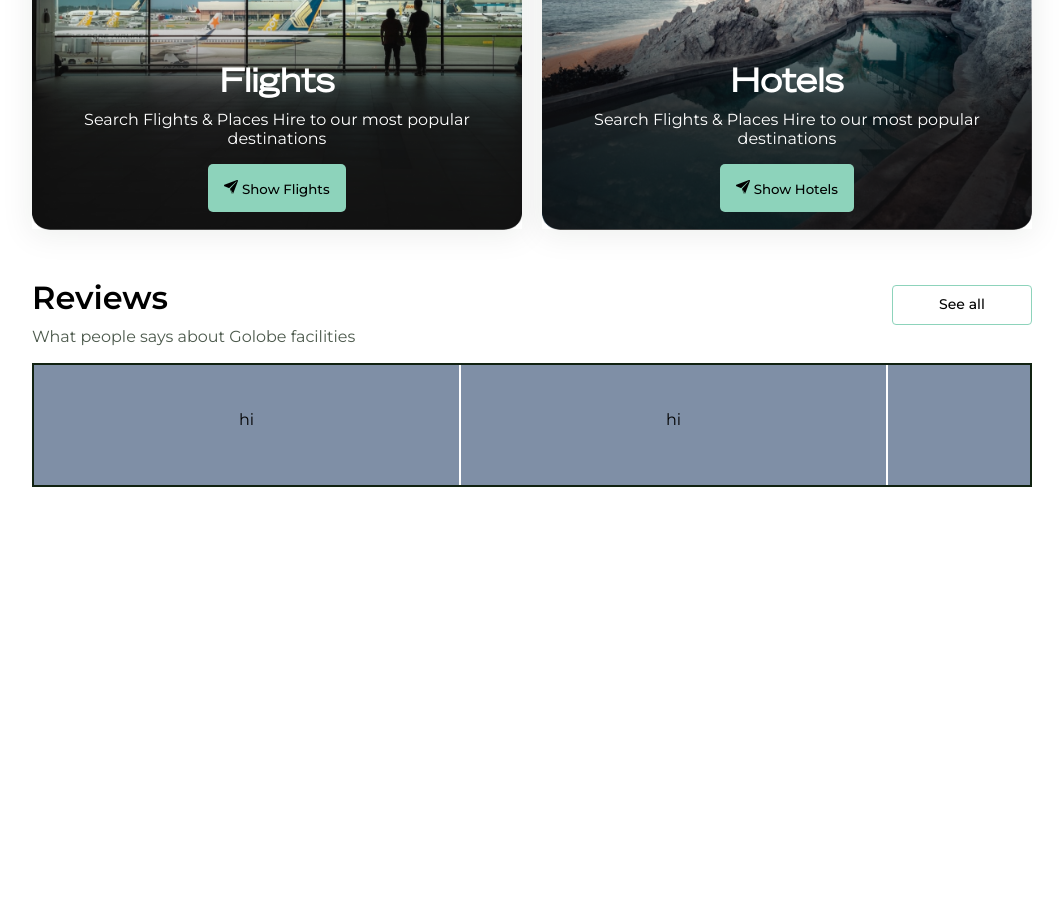
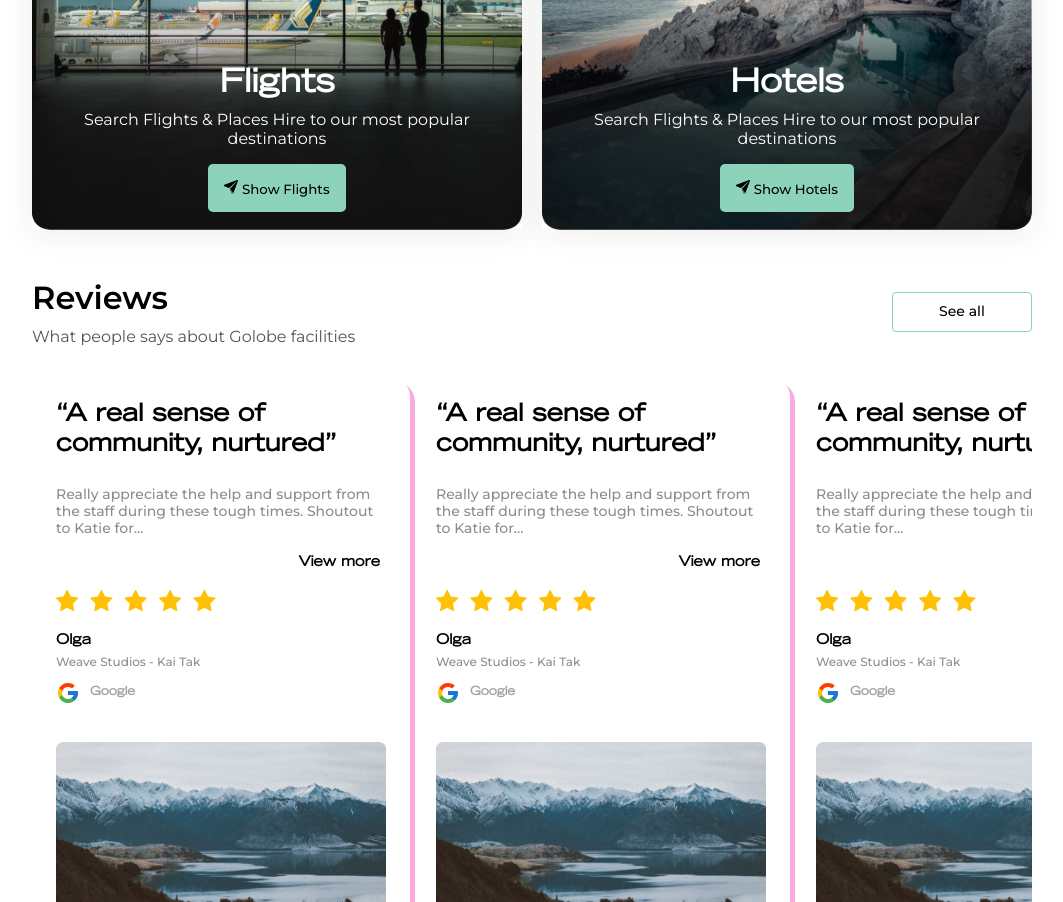
Before and after one commit to Anushastha/Intern_Anu, a plain HTML site: page htmlCodes/landing.html in a window 1280 px wide. Shown: the part 1604-2506 px from the top of the page, without its empty margins (96-1159 px from the left). Before the commit the page ends 2091 px from the top, so only its background shows below. Drawn offline with Linux system fonts and the light colour scheme.

Commit message:
part two

```diff
--- a/cssCodes/landing.css
+++ b/cssCodes/landing.css
@@ -169,19 +169,24 @@ body {
   height: 48px;
   border: none;
   cursor: pointer;
+  display: flex;
+  margin-top: 10px;
 }
-.plane-button-two span,
-.stays-button-two span {
+.plane-button-two p,
+.stays-button-two p {
   font-family: "Montserrat", sans-serif;
   font-size: 16px;
   font-weight: 600;
   letter-spacing: 0em;
   margin-left: 10px;
+  margin-top: 0;
+  margin-bottom: 0;
 }
 .vl {
   border-left: 1.5px solid #d7e2ee;
   height: 50px;
   margin-left: 10px;
+  margin-right: 10px;
 }
 .options {
   padding: 30px;
@@ -329,6 +334,7 @@ body {
 }
 .sub-heading p {
   margin-top: 10px;
+  margin-bottom: 30px;
 }
 .sub-heading {
   font-size: 16px;
@@ -447,7 +453,6 @@ body {
   height: 100%;
   width: 490px;
   box-shadow: rgba(17, 34, 17, 0.08) 0px 4px 30px 1px;
-
 }
 .grad {
   position: absolute;
@@ -470,16 +475,20 @@ body {
   padding: 50px;
   z-index: 1;
 }
-.flights-info h1, .hotels-info h1,.flights-info p, .hotels-info p{
+.flights-info h1,
+.hotels-info h1,
+.flights-info p,
+.hotels-info p {
   margin-bottom: 6px;
   margin-top: 0;
   text-align: center;
 }
-.flights-info h1, .hotels-info h1{
+.flights-info h1,
+.hotels-info h1 {
   font-family: myFont, sans-serif;
   font-weight: 700;
 }
-.review-section{
+.review-section {
   position: absolute;
   top: 1850px;
   width: 1000px;
@@ -509,20 +518,102 @@ body {
   line-height: 17px;
   letter-spacing: 0em;
 }
-.reviews{
-  max-height: 120px;
-  border: 2px solid #112211;
-  display:flex;
+.reviews {
+  max-height: 525px;
+  display: flex;
   overflow-x: auto;
 }
-.reviews::-webkit-scrollbar{
+.reviews::-webkit-scrollbar {
   width: 0;
 }
-.reviewOne{
+.reviewSection {
+  min-width: 330px;
+  height: 525px;
+  box-shadow: rgba(240, 46, 170, 0.4) 5px 5px;
+  margin-right: 2px;
+  padding: 24px;
+  border-radius: 20px;
+}
+.review-heading {
+  font-family: myFont, sans-serif;
+  font-size: 24px;
+  font-weight: 700;
+  line-height: 30px;
+  letter-spacing: 0em;
+  text-align: left;
+}
+.des {
+  margin-top: 25px;
+  font-size: 14px;
+  font-weight: 500;
+  line-height: 17px;
+  letter-spacing: 0em;
+  text-align: left;
+  color: #112211;
+  opacity: 50%;
+}
+.view-more {
+  text-align: right;
+}
+.view-more-button {
+  font-family: myFont, sans-serif;
+  background-color: transparent;
+  border: none;
+  font-size: 14px;
+  font-weight: 700;
+  line-height: 18px;
+  letter-spacing: 0em;
+  margin-top: 16px;
+  margin-bottom: 16px;
+}
+.reviewOne {
   min-width: 425px;
   height: 584px;
-  line-height: 110px;
+  line-height: 584px;
   text-align: center;
   background-color: #7f8fa6;
   margin-right: 2px;
 }
+.star {
+  display: flex;
+  justify-content: flex-start;
+  gap: 12px;
+  margin-bottom: 16px;
+}
+.checked {
+  color: #ffc107;
+  font-size: 24px;
+}
+.details {
+  text-align: left;
+}
+.details span {
+  font-family: myFont, sans-serif;
+  font-size: 14px;
+  font-weight: 700;
+  line-height: 18px;
+  letter-spacing: 0em;
+}
+.details p {
+  font-size: 12px;
+  font-weight: 500;
+  line-height: 15px;
+  letter-spacing: 0em;
+  color: #112211;
+  opacity: 50%;
+  margin-top: 4px;
+}
+.google-logo {
+  display: flex;
+  gap: 10px;
+  margin-bottom: 30px;
+}
+.google-logo p {
+  font-family: myFont, sans-serif;
+  font-size: 12px;
+  font-weight: 700;
+  line-height: 15px;
+  letter-spacing: 0em;
+  color: #112211;
+  opacity: 40%;
+}
--- a/htmlCodes/landing.html
+++ b/htmlCodes/landing.html
@@ -12,6 +12,10 @@
     <link
       rel="stylesheet"
       href="https://cdnjs.cloudflare.com/ajax/libs/font-awesome/6.0.0-beta3/css/all.min.css"
+    />
+    <link
+      rel="stylesheet"
+      href="https://cdnjs.cloudflare.com/ajax/libs/font-awesome/4.7.0/css/font-awesome.min.css"
     />
     <link rel="stylesheet" type="text/css" href="/cssCodes/landing.css" />
   </head>
@@ -69,14 +73,14 @@
             <div class="flights">
               <button class="plane-button-two">
                 <img src="/images/airplane_black.svg" alt="airplane icon" />
-                <span>Flights</span>
+                <p>Flights</p>
               </button>
             </div>
             <div class="vl"></div>
             <div class="stays">
               <button class="stays-button-two">
                 <img src="/images/bed_black.svg" alt="bed icon" />
-                <span>Stays</span>
+                <p>Stays</p>
               </button>
             </div>
           </div>
@@ -383,23 +387,121 @@
             </div>
           </div>
           <div class="reviews">
-            <div class="reviewOne">
-              <div>hi</div>
-            </div>
-            <div class="reviewOne">
-              <div>hi
+            <div class="reviewSection">
+              <div class="review-heading">
+                <span>“A real sense of community, nurtured”</span>
+              </div>
+              <div class="review-detail">
+                <div class="des">
+                  Really appreciate the help and support from the staff during
+                  these tough times. Shoutout to Katie for...
+                </div>
+                <div class="view-more">
+                  <button class="view-more-button">View more</button>
+                </div>
+                <div class="star">
+                  <span class="fa fa-star checked"></span>
+                  <span class="fa fa-star checked"></span>
+                  <span class="fa fa-star checked"></span>
+                  <span class="fa fa-star checked"></span>
+                  <span class="fa fa-star checked"></span>
+                </div>
+                <div class="details">
+                  <span>Olga</span>
+                  <p>Weave Studios - Kai Tak</p>
+                  <div class="google-logo">
+                    <img
+                      src="/images/googleLogo.png"
+                      alt="google logo"
+                      style="width: 24px; height: 24px"
+                    />
+                    <p>Google</p>
+                  </div>
+                  <img
+                    src="/images/pic1.png"
+                    alt="pic1"
+                    style="width: 330px; height: 100%"
+                  />
+                </div>
               </div>
             </div>
-            <div class="reviewOne">hi</div>
-            <div class="reviewOne">hi</div>
-            <div class="reviewOne">hi</div>
-            <div class="reviewOne">hi</div>
-            <div class="reviewOne">hi</div>
-            <div class="reviewOne">hi</div>
-            <div class="reviewOne">hi</div>
-            <div class="reviewOne">hi</div>
-            <div class="reviewOne">hi</div>
-            <div class="reviewOne">hi</div>
+            <div class="reviewSection">
+              <div class="review-heading">
+                <span>“A real sense of community, nurtured”</span>
+              </div>
+              <div class="review-detail">
+                <div class="des">
+                  Really appreciate the help and support from the staff during
+                  these tough times. Shoutout to Katie for...
+                </div>
+                <div class="view-more">
+                  <button class="view-more-button">View more</button>
+                </div>
+                <div class="star">
+                  <span class="fa fa-star checked"></span>
+                  <span class="fa fa-star checked"></span>
+                  <span class="fa fa-star checked"></span>
+                  <span class="fa fa-star checked"></span>
+                  <span class="fa fa-star checked"></span>
+                </div>
+                <div class="details">
+                  <span>Olga</span>
+                  <p>Weave Studios - Kai Tak</p>
+                  <div class="google-logo">
+                    <img
+                      src="/images/googleLogo.png"
+                      alt="google logo"
+                      style="width: 24px; height: 24px"
+                    />
+                    <p>Google</p>
+                  </div>
+                  <img
+                    src="/images/pic1.png"
+                    alt="pic1"
+                    style="width: 330px; height: 100%"
+                  />
+                </div>
+              </div>
+            </div>
+            <div class="reviewSection">
+              <div class="review-heading">
+                <span>“A real sense of community, nurtured”</span>
+              </div>
+              <div class="review-detail">
+                <div class="des">
+                  Really appreciate the help and support from the staff during
+                  these tough times. Shoutout to Katie for...
+                </div>
+                <div class="view-more">
+                  <button class="view-more-button">View more</button>
+                </div>
+                <div class="star">
+                  <span class="fa fa-star checked"></span>
+                  <span class="fa fa-star checked"></span>
+                  <span class="fa fa-star checked"></span>
+                  <span class="fa fa-star checked"></span>
+                  <span class="fa fa-star checked"></span>
+                </div>
+                <div class="details">
+                  <span>Olga</span>
+                  <p>Weave Studios - Kai Tak</p>
+                  <div class="google-logo">
+                    <img
+                      src="/images/googleLogo.png"
+                      alt="google logo"
+                      style="width: 24px; height: 24px"
+                    />
+                    <p>Google</p>
+                  </div>
+                  <img
+                    src="/images/pic1.png"
+                    alt="pic1"
+                    style="width: 330px; height: 100%"
+                  />
+                </div>
+              </div>
+            </div>
+
           </div>
         </div>
       </div>
```
Also changed, not shown: images/googleLogo.png (added), images/pic1.png (added).
